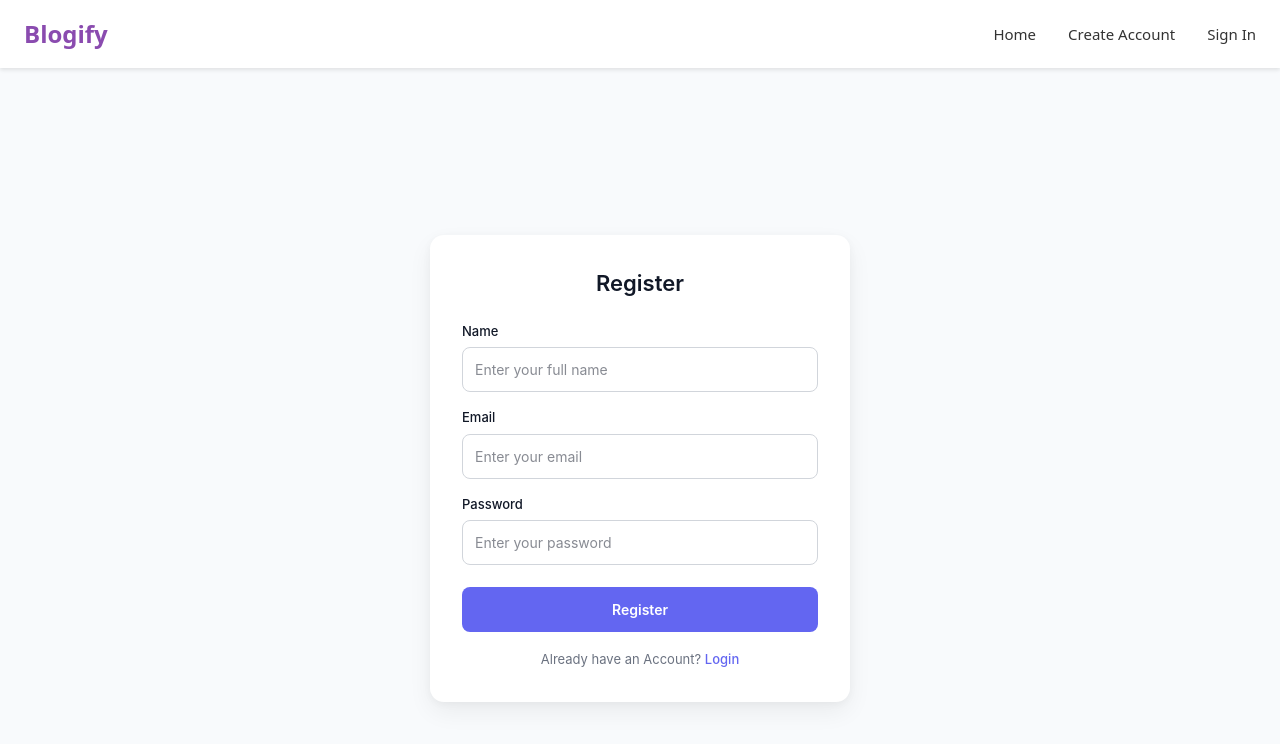
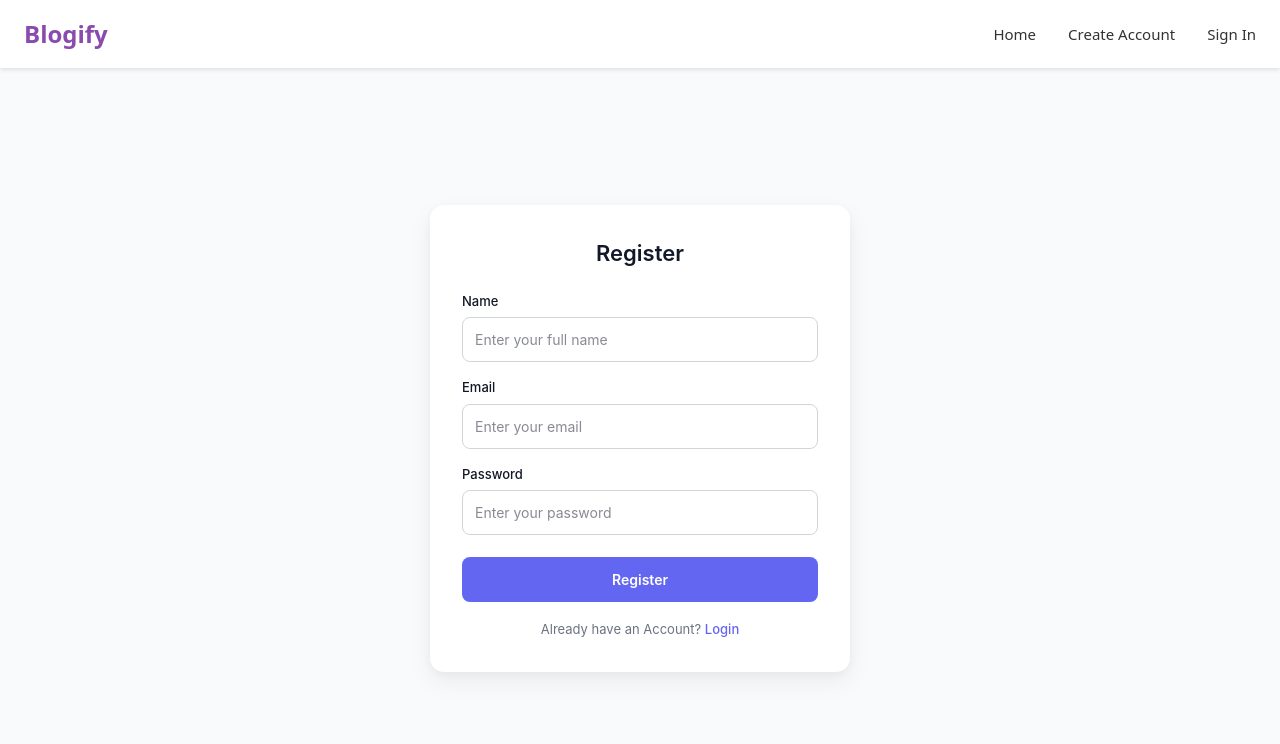
Before and after one commit to shahidnabi-exe/Blog-App, a React (Vite) app in the folder Client/: page /signup in a window 1280 px wide. Shown: the top 744 px of the page. Built offline with nearby package versions, Linux system fonts and the light colour scheme; no server answers.

Commit message:
auth page is fixed

```diff
--- a/Client/src/Pages/Auth/Auth.css
+++ b/Client/src/Pages/Auth/Auth.css
@@ -12,6 +12,8 @@ body, #root {
   justify-content: center;
   background: #f8fafc;
   font-family: -apple-system, BlinkMacSystemFont, "Segoe UI", Roboto, sans-serif;
+  overflow: hidden;
+  padding-bottom: 60px;
 }
 
 /* Card */
```
